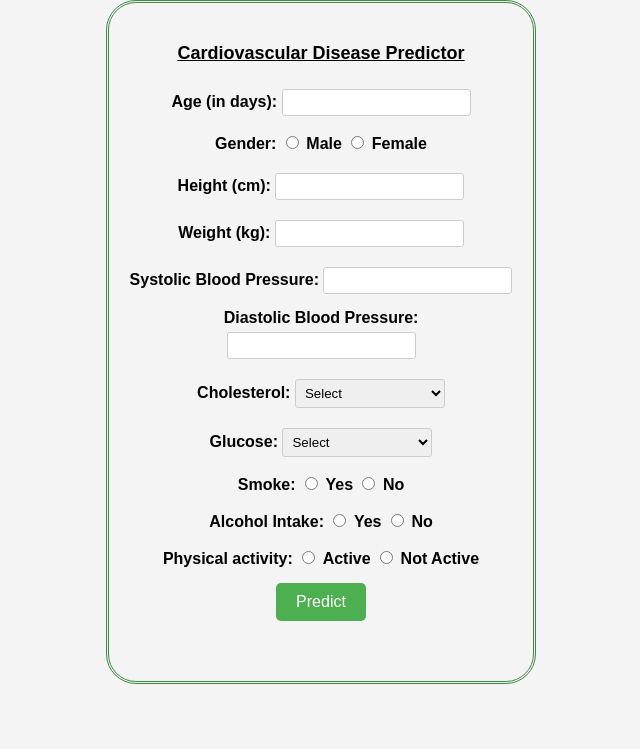
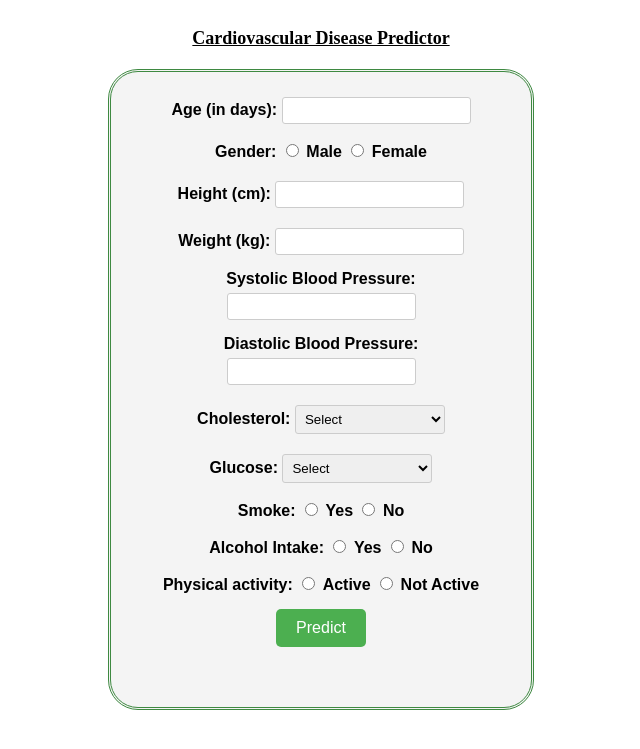
Before and after one commit to bilalotw/cardioprediction, a Flask app: page / in a window 1280 px wide. Shown: the top 749 px of the page, without its empty margins (319-959 px from the left). Run offline with Flask 3, Linux system fonts and the light colour scheme; parts of the project's set-up code (start-up, migrations or seed data) failed here and were passed over.

Commit message:
complete commit

```diff
--- a/templates/in.html
+++ b/templates/in.html
@@ -11,12 +11,12 @@
         font-size: large;
         font-weight: 900;
       }
-      body {
+      section {
         font-family: Arial, Helvetica, sans-serif;
         background-color: #f4f4f4;
         margin: auto;
         padding: 20px;
-        align-items: center;
+        align-items: justify;
         border-style: double;
         max-width: 30%;
         max-height: 30%;
@@ -27,6 +27,7 @@
       .container {
         margin-bottom: 15px;
         text-align: center;
+        justify-items: center;
         padding-left: 0;
       }
       .container label {
@@ -94,6 +95,7 @@
   <div>
     <header class="header">Cardiovascular Disease Predictor</header>
   </div>
+
   <body>
     <section>
       <div>
```
Also changed, not shown: 1 other file.
